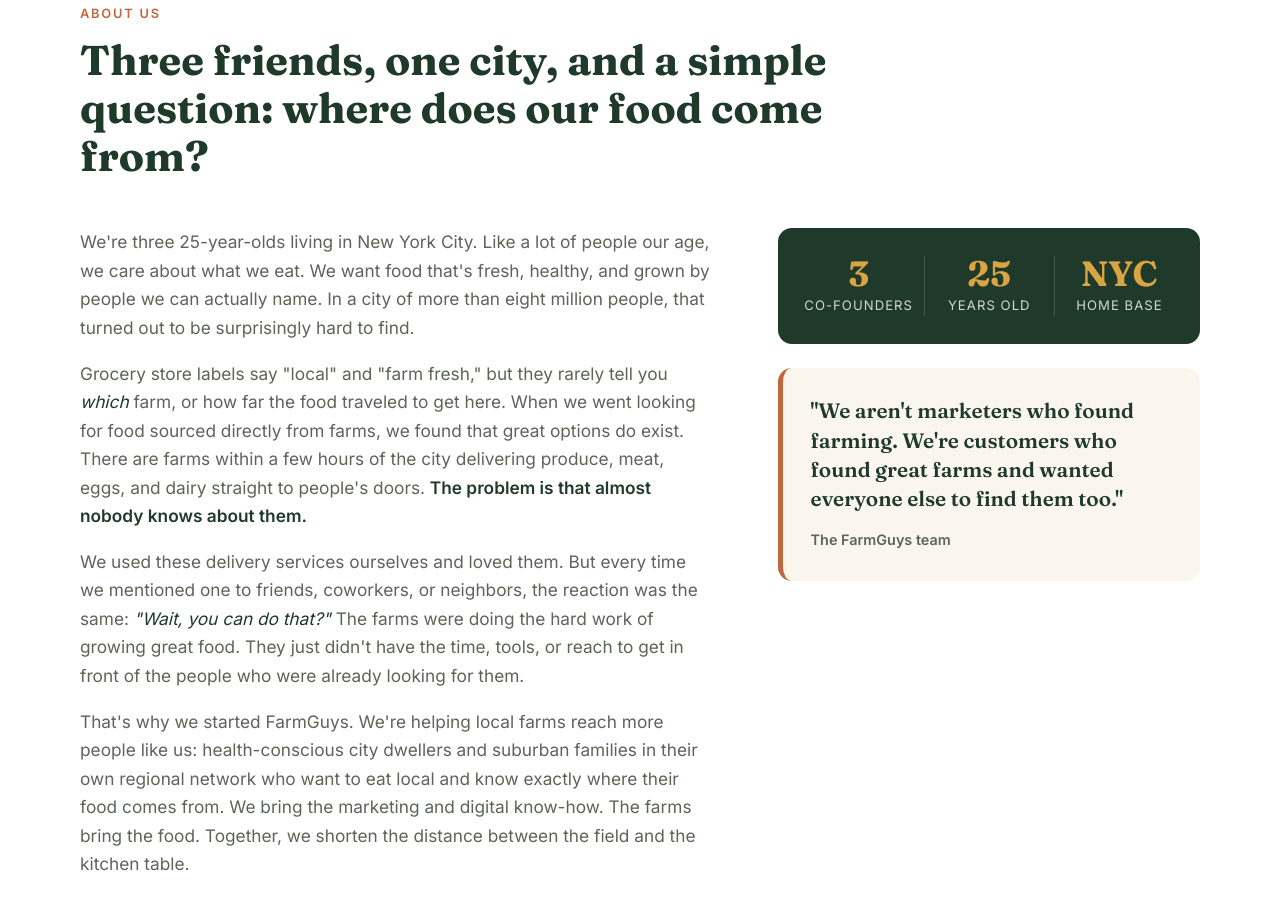
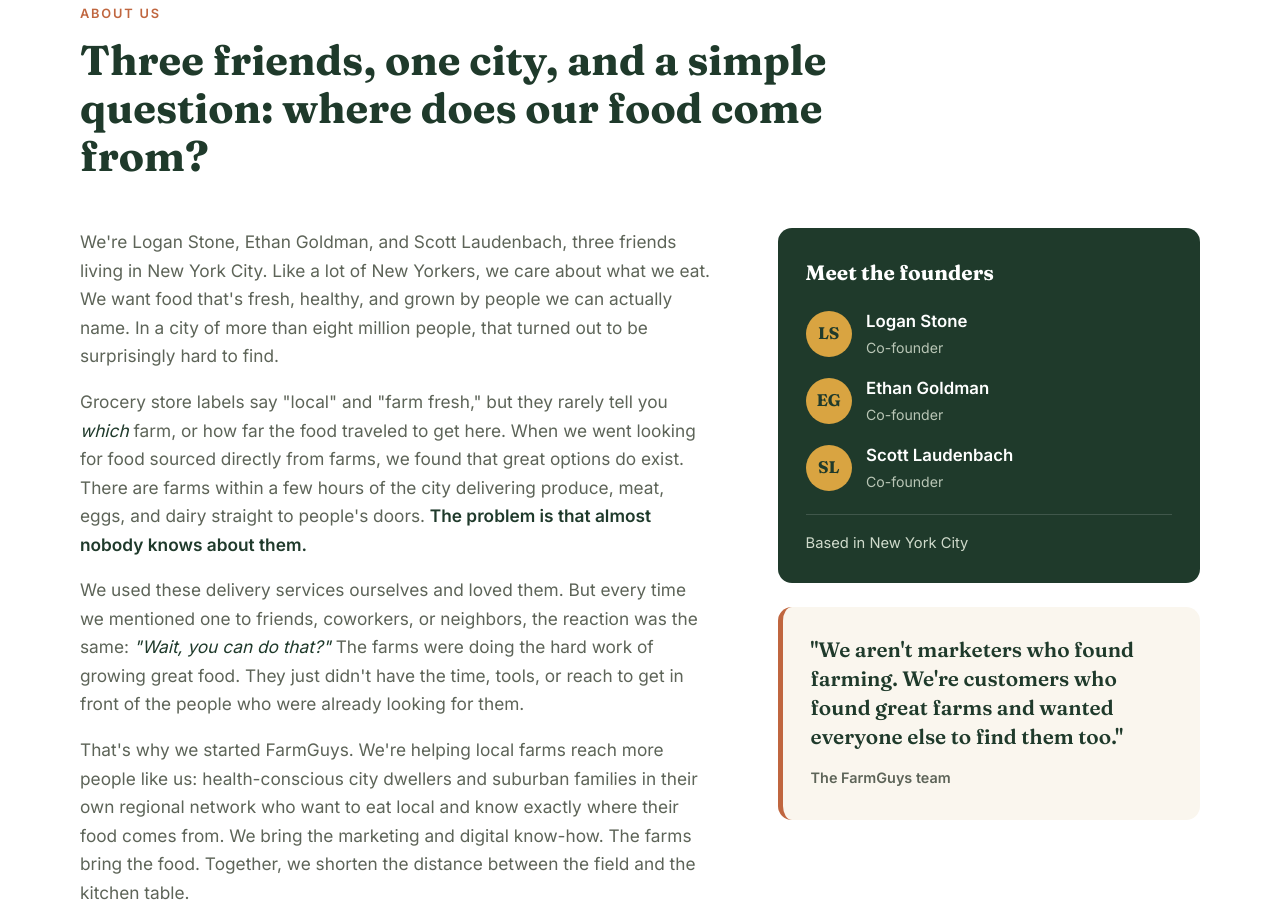
Before and after one commit to longballdriver/FARMGUYS, a plain HTML site: page index.html in a window 1280 px wide. Shown: the part 856-1766 px from the top of the page. Drawn offline with Linux system fonts and the light colour scheme.

Commit message:
Name founders and remove services not yet offered
Co-Authored-By: Claude Opus 5.5 <noreply@anthropic.com>
Claude-Session: https://claude.ai/code/session_01ASKUiPi5WCkuWgTG3BG8En

```diff
--- a/index.html
+++ b/index.html
@@ -67,17 +67,21 @@
 
         <div class="about-grid">
           <div class="prose about-story">
-            <p>We're three 25-year-olds living in New York City. Like a lot of people our age, we care about what we eat. We want food that's fresh, healthy, and grown by people we can actually name. In a city of more than eight million people, that turned out to be surprisingly hard to find.</p>
+            <p>We're Logan Stone, Ethan Goldman, and Scott Laudenbach, three friends living in New York City. Like a lot of New Yorkers, we care about what we eat. We want food that's fresh, healthy, and grown by people we can actually name. In a city of more than eight million people, that turned out to be surprisingly hard to find.</p>
             <p>Grocery store labels say "local" and "farm fresh," but they rarely tell you <em>which</em> farm, or how far the food traveled to get here. When we went looking for food sourced directly from farms, we found that great options do exist. There are farms within a few hours of the city delivering produce, meat, eggs, and dairy straight to people's doors. <strong>The problem is that almost nobody knows about them.</strong></p>
             <p>We used these delivery services ourselves and loved them. But every time we mentioned one to friends, coworkers, or neighbors, the reaction was the same: <em>"Wait, you can do that?"</em> The farms were doing the hard work of growing great food. They just didn't have the time, tools, or reach to get in front of the people who were already looking for them.</p>
             <p>That's why we started FarmGuys. We're helping local farms reach more people like us: health-conscious city dwellers and suburban families in their own regional network who want to eat local and know exactly where their food comes from. We bring the marketing and digital know-how. The farms bring the food. Together, we shorten the distance between the field and the kitchen table.</p>
           </div>
 
           <aside class="about-side">
-            <div class="about-facts">
-              <div class="fact"><span class="fact-big">3</span><span class="fact-label">co-founders</span></div>
-              <div class="fact"><span class="fact-big">25</span><span class="fact-label">years old</span></div>
-              <div class="fact"><span class="fact-big">NYC</span><span class="fact-label">home base</span></div>
+            <div class="founders">
+              <p class="founders-title">Meet the founders</p>
+              <ul class="founder-list">
+                <li class="founder"><span class="founder-initials" aria-hidden="true">LS</span><span><strong>Logan Stone</strong><span class="founder-role">Co-founder</span></span></li>
+                <li class="founder"><span class="founder-initials" aria-hidden="true">EG</span><span><strong>Ethan Goldman</strong><span class="founder-role">Co-founder</span></span></li>
+                <li class="founder"><span class="founder-initials" aria-hidden="true">SL</span><span><strong>Scott Laudenbach</strong><span class="founder-role">Co-founder</span></span></li>
+              </ul>
+              <p class="founders-base">Based in New York City</p>
             </div>
             <blockquote class="about-quote">
               <p>"We aren't marketers who found farming. We're customers who found great farms and wanted everyone else to find them too."</p>
@@ -126,7 +130,7 @@
             <svg viewBox="0 0 24 24"><path d="M3 12h4l3-8 4 16 3-8h4"/></svg>
           </div>
           <h3>Grow farm sales</h3>
-          <p>Bring in new customers and repeat buyers with marketing built around measurable results.</p>
+          <p>Bring in new customers and repeat buyers with marketing focused on turning followers into loyal buyers.</p>
         </article>
         <article class="pillar">
           <div class="icon">
@@ -175,7 +179,7 @@
               <li>Local search &amp; Google Business Profile</li>
               <li>Paid ad campaigns with clear budgets</li>
               <li>Email newsletters &amp; CSA announcements</li>
-              <li>Monthly performance reporting</li>
+              <li>Promotions for farm events &amp; seasonal launches</li>
             </ul>
           </article>
 
@@ -220,7 +224,7 @@
           <li class="step">
             <span class="step-num">4</span>
             <h3>Measure &amp; grow</h3>
-            <p>We track what's working, report results in plain language, and keep improving.</p>
+            <p>We see what resonates with your customers and keep refining your posts and campaigns.</p>
           </li>
         </ol>
       </div>
@@ -267,8 +271,8 @@
           <p class="lead">Tell us a little about your farm and what you'd like to achieve. We'll reach out to set up a free conversation about how we can help.</p>
           <ul class="contact-points">
             <li>Free initial consultation</li>
-            <li>Plans sized for small and growing farms</li>
-            <li>No long-term contracts required</li>
+            <li>Ideas tailored to your farm and what you grow</li>
+            <li>A team that buys local food ourselves</li>
           </ul>
         </div>
 
--- a/styles.css
+++ b/styles.css
@@ -294,11 +294,14 @@ a { color: var(--green-700); }
 .about-story p { font-size: 1.08rem; }
 .about-story em { color: var(--green-900); }
 .about-side { position: sticky; top: 100px; display: grid; gap: 1.5rem; }
-.about-facts { display: grid; grid-template-columns: repeat(3, 1fr); background: var(--green-900); border-radius: var(--radius); padding: 1.75rem 1rem; text-align: center; }
-.fact { display: flex; flex-direction: column; gap: 0.2rem; }
-.fact + .fact { border-left: 1px solid rgba(255,255,255,0.15); }
-.fact-big { font-family: var(--serif); font-weight: 700; font-size: 2.2rem; line-height: 1; color: var(--gold); }
-.fact-label { font-size: 0.82rem; color: #cfdacb; text-transform: uppercase; letter-spacing: 0.08em; }
+.founders { background: var(--green-900); color: #e8efe6; border-radius: var(--radius); padding: 1.75rem; }
+.founders-title { font-family: var(--serif); font-size: 1.3rem; font-weight: 700; color: var(--white); margin-bottom: 1.1rem; }
+.founder-list { list-style: none; padding: 0; margin: 0; display: grid; gap: 1rem; }
+.founder { display: flex; align-items: center; gap: 0.9rem; }
+.founder strong { display: block; color: var(--white); font-weight: 600; }
+.founder-role { display: block; font-size: 0.88rem; color: #b9c6b6; }
+.founder-initials { flex: none; width: 46px; height: 46px; border-radius: 50%; display: grid; place-items: center; background: var(--gold); color: var(--green-900); font-family: var(--serif); font-weight: 700; }
+.founders-base { margin: 1.3rem 0 0; padding-top: 1rem; border-top: 1px solid rgba(255,255,255,0.15); font-size: 0.92rem; color: #cfdacb; }
 .about-quote { margin: 0; background: var(--cream); border-left: 5px solid var(--clay); border-radius: var(--radius); padding: 1.75rem; }
 .about-quote p { font-family: var(--serif); font-size: 1.3rem; line-height: 1.4; color: var(--green-900); margin-bottom: 0.8rem; }
 .about-quote cite { font-style: normal; font-weight: 600; font-size: 0.9rem; color: var(--muted); }
```
